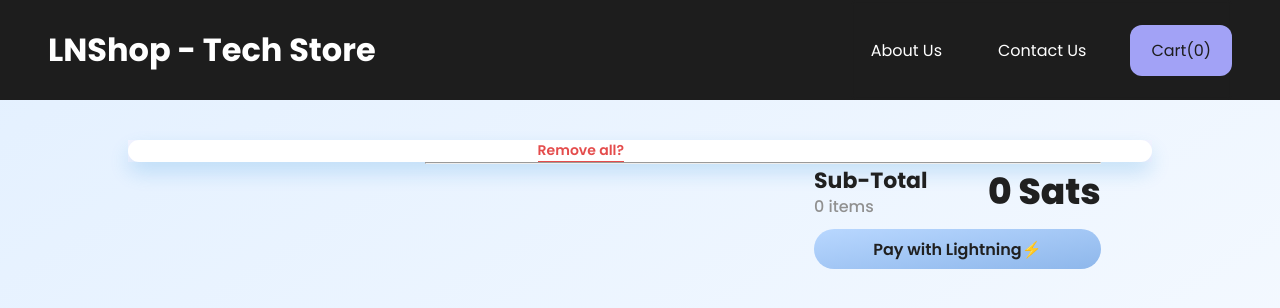
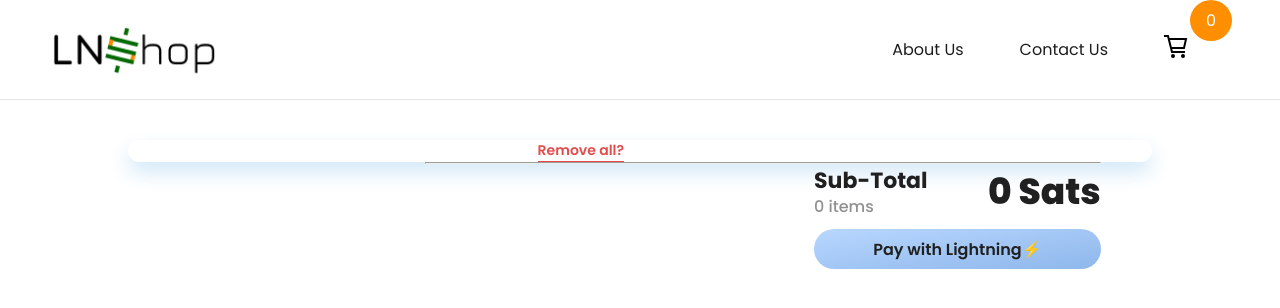
Before and after one commit to lnshop/lnshop, a React (Create React App) app: page /page-cta in a window 1280 px wide. Shown: the top 308 px of the page. Built offline with nearby package versions, Linux system fonts and the light colour scheme.

Commit message:
Updates the look and feel to match the mockups

```diff
--- a/src/components/Header.js
+++ b/src/components/Header.js
@@ -2,6 +2,8 @@ import React, { useEffect, useState } from "react";
 
 import { BiMenuAltRight } from "react-icons/bi";
 import { AiOutlineClose } from "react-icons/ai";
+import { GrCart } from "react-icons/gr";
+import logo from "../pages/logo.png"
 
 import classes from "./Header.module.scss";
 import { Link, useNavigate } from "react-router-dom";
@@ -48,7 +50,7 @@ const Header = () => {
         <header className={classes.header}>
             <div className={classes.header__content}>
                 <Link to="/" className={classes.header__content__logo}>
-                    LNShop - Tech Store
+                    <img src={logo} /> <div></div>
                 </Link>
                 <nav
                     className={`${classes.header__content__nav} ${
@@ -66,8 +68,12 @@ const Header = () => {
                                 Contact Us
                             </Link>
                         </li>
+                        <li >
+                            <Link className={classes.cart} to="/page-cta" onClick={menuToggleHandler}>
+                                <GrCart /><div className={classes.badge}>{cart.length}</div>
+                            </Link>
+                        </li>
                     </ul>
-                    <button onClick={ctaClickHandler}>Cart({cart.length})</button>
                 </nav>
                 <div className={classes.header__content__toggle}>
                     {!menuOpen ? (
--- a/src/components/Header.module.scss
+++ b/src/components/Header.module.scss
@@ -1,7 +1,7 @@
 @import "./../styles/variables.scss";
 
 .header {
-    background: $dark;
+    background: $light;
     width: 100%;
     height: $headerHeight;
     padding: 0 1.5rem;
@@ -9,10 +9,29 @@
         padding: 0 3rem;
     }
     transition: 0.3s ease all;
+    border-bottom: 0.05rem solid $linecolor;
+    position: fixed;
+    top: 0;
+    z-index: 999;
+
+    .badge{
+        position: absolute;
+        top: 0;
+        right: 0;
+        background: $primary;
+        color: $light;
+        border-radius: 50%;
+        padding: 0.3rem 0.6rem;
+        font-size: 0.1rem;
+        @include breakpoint(md) {
+            padding: 0.5rem 1rem;
+            font-size: 1rem;
+        }
+    }
 
     &__content {
         overflow: hidden;
-        color: $light;
+        color: $dark;
         margin: 0 auto;
         max-width: 1920px;
         height: 100%;
@@ -23,10 +42,15 @@
         z-index: 100;
 
         &__logo {
-            font-size: 2rem;
-            font-weight: bold;
+            font-size: 1rem;
             text-decoration: none;
-            color: $light;
+            color: $dark;
+            display: flex;
+            justify-content: space-between;
+            align-items: center;
+            img {
+                height: 64px;
+            }
         }
 
         &__nav {
@@ -73,6 +97,9 @@
                             margin-bottom: 0;
                             margin-right: $spacing-md;
                         }
+                    }
+                    .cart {
+                        font-size: 1.5rem;
                     }
                     a {
                         text-decoration: none;
--- a/src/components/Layout.js
+++ b/src/components/Layout.js
@@ -2,11 +2,18 @@ import React from "react";
 import Header from "./Header";
 
 import classes from "./Layout.module.scss";
+import {useLocation} from 'react-router-dom';
+
 
 const Layout = ({ children }) => {
+    const location = useLocation();
     return (
         <>
             <Header />
+            <div className={classes.spacer}></div>
+            {(location.pathname == "/") && <div className={classes.heroImage}><div className={classes.heroText}>
+                For the latest in cutting edge devices, <br />checkout out our shop.
+            </div></div>}
             <div className={classes.container}>{children}</div>
         </>
     );
--- a/src/components/Layout.module.scss
+++ b/src/components/Layout.module.scss
@@ -13,3 +13,33 @@
         border-radius: $borderRadius calc(#{$borderRadius} * 10);
     }
 }
+
+.spacer{
+    height: $headerHeight;
+}
+
+
+/* The hero image */
+.heroImage {
+    /* Use "linear-gradient" to add a darken background effect to the image (photographer.jpg). This will make the text easier to read */
+    background-image: linear-gradient(to right, rgba(0, 0, 0, 0.4), rgba(0, 0, 0, 0.01)), url("../pages/banner.png");
+
+    /* Set a specific height */
+    height: 50%;
+
+    /* Position and center the image to scale nicely on all screens */
+    background-position: center;
+    background-repeat: no-repeat;
+    background-size: cover;
+    position: relative;
+  }
+
+  /* Place text in the middle of the image */
+  .heroText {
+    text-align: right;
+    position: absolute;
+    top: 40%;
+    left: 10%;
+    color: white;
+    font-size: 16px;
+  }
--- a/src/components/ProductCard.module.scss
+++ b/src/components/ProductCard.module.scss
@@ -1,16 +1,54 @@
+@import "./../styles/variables.scss";
 .card {
-    box-shadow: 0 4px 8px 0 rgba(0, 0, 0, 0.2);
     max-width: 300px;
     margin: auto;
-    text-align: center;
+    text-align: left;
     font-family: arial;
-    border-radius: 20px 0;
 
-  .price {
-    color: grey;
-    font-size: 22px;
-    font-weight:bold;
-    margin: 20px 0;
+    .cardHeader {
+      display: flex;
+      justify-content: space-between;
+
+      .title {
+        color: $dark;
+        font-size: 18px;
+        margin-right: 10px;
+        display: inline-block;
+      }
+
+      .price {
+        color: $dark;
+        font-size: 18px;
+        font-weight:bold;
+        display: inline-block;
+        text-align: right;
+      }
+
+    }
+
+
+
+  img{
+    width:100%;
+    margin-bottom: 10px;
+  }
+  @keyframes gradient {
+    0% {
+      background: radial-gradient(circle at center, rgba( 255, 125 , 125, 0 ) 0%, $primary 0%, $primary 100%);
+    }
+    25% {
+      background: radial-gradient(circle at center, rgba( 255, 125, 125, 0.3 ) 24%, #fff 25%, #fff 100%);
+    }
+    50% {
+      background: radial-gradient(circle at center, rgba( 255, 125, 125, 0.5 ) 49%, #fff 50%, #fff 100%);
+    }
+    75% {
+      background: radial-gradient(circle at center, rgba( 255, 125, 125, 0.8 ) 74%, #fff 75%, #fff 100%);
+    }
+    100% {
+      color: #fff;
+      background: radial-gradient(circle at center, rgb(74, 0, 212) 99%, $primary 100%, $primary 100%);
+    }
   }
 
   button {
@@ -19,20 +57,18 @@
     margin-top: 20px;
     padding: 12px;
     color: white;
-    background-color: #000;
+    background-color: $primary;
     text-align: center;
     cursor: pointer;
-    width: 100%;
+    width: 50%;
     font-size: 18px;
-    border-bottom-right-radius: 20px;
+    border-radius: 10px;
   }
-
-  button:hover {
-    opacity: 0.7;
-  }
-
-  img{
-    width:100%;
-    border-radius: 20px 0;
+  button:active {
+    /* set time duration to your needs */
+    animation: gradient 100ms;
+    background: rgb(74, 0, 212);
+    color: #fff;
+    box-shadow: none;
   }
 }
--- a/src/components/ProductCard.tsx
+++ b/src/components/ProductCard.tsx
@@ -11,10 +11,11 @@ const ProductCard = (props: any) => {
   return (
     <div className={classes.card}>
         <img src={props.product.img} alt="product" />
-        <h2>{props.product.name}</h2>
-        <p className={classes.price}>{props.product.price} Sats</p>
-        <p>Take this pet home with you today.</p>
-        <p><button onClick={(e) => add(props.product)}>Add to Cart</button></p>
+        <div className={classes.cardHeader}>
+          <span className={classes.title}>{props.product.name}</span>
+          <p className={classes.price}>{props.product.price} Sats</p>
+        </div>
+        <button onClick={(e) => add(props.product)}>Add to Cart</button>
     </div>
   )
 }
--- a/src/components/ShoppingCart.module.scss
+++ b/src/components/ShoppingCart.module.scss
@@ -3,7 +3,7 @@
 body{
 	margin: 0;
 	padding: 0;
-	background: linear-gradient(to bottom right, #E3F0FF, #FAFCFF);
+	background: $light;
 	height: 100vh;
 	justify-content: center;
 	align-items: center;
--- a/src/pages/Home.js
+++ b/src/pages/Home.tsx
@@ -1,8 +1,7 @@
-import React from "react";
 import {ProductList} from '../components/ProductList';
 
 const Home = () => {
-    return <><h1>Get the Latest Tech</h1><br/><ProductList /></>;
+    return <ProductList />;
 };
 
 export default Home;
--- a/src/styles/variables.scss
+++ b/src/styles/variables.scss
@@ -5,8 +5,9 @@ $Poppins: 'Poppins', sans-serif;
 //colors
 $dark: rgb(29,29,29);
 $light: #fff;
-$primary: rgb(162, 162, 246);
-$bg:rgb(244,244,255);
+$primary: #FF8E00;
+$bg:rgb(255, 255, 255);
+$linecolor: #e6e6e6;
 
 //spacing
 $spacing-md: 16px;
```
Also changed, not shown: src/pages/banner.png (added), src/pages/logo.png (added), src/styles/home.module.scss (added), src/styles/index.scss (line endings or trailing spaces).
